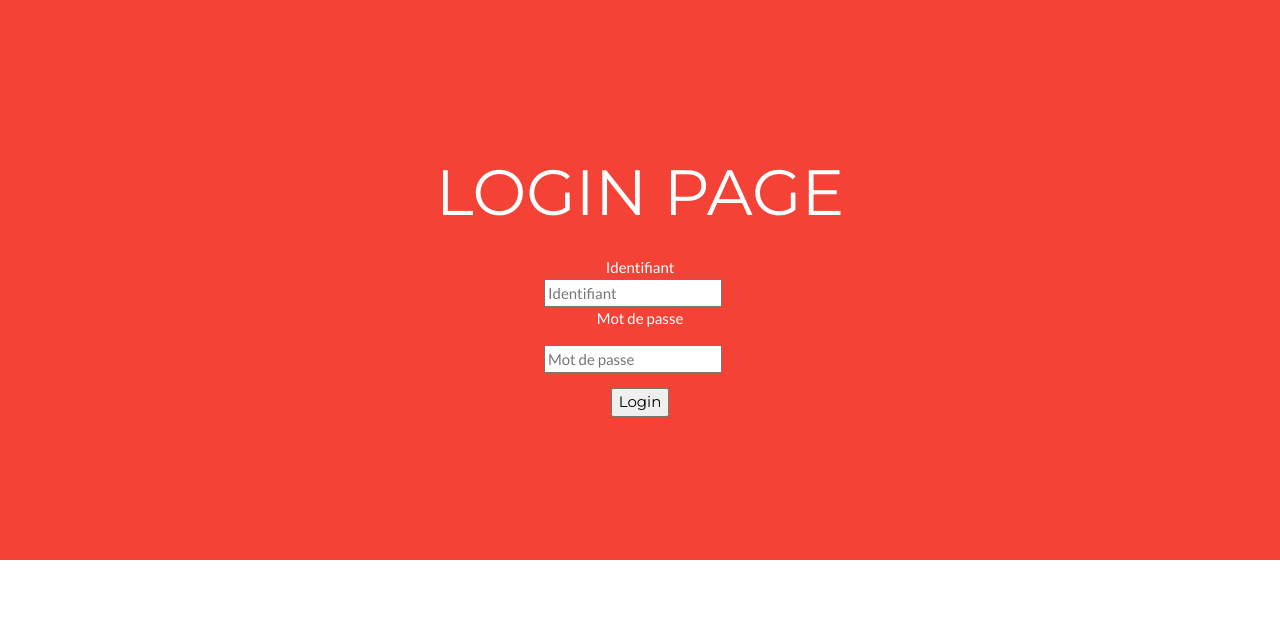
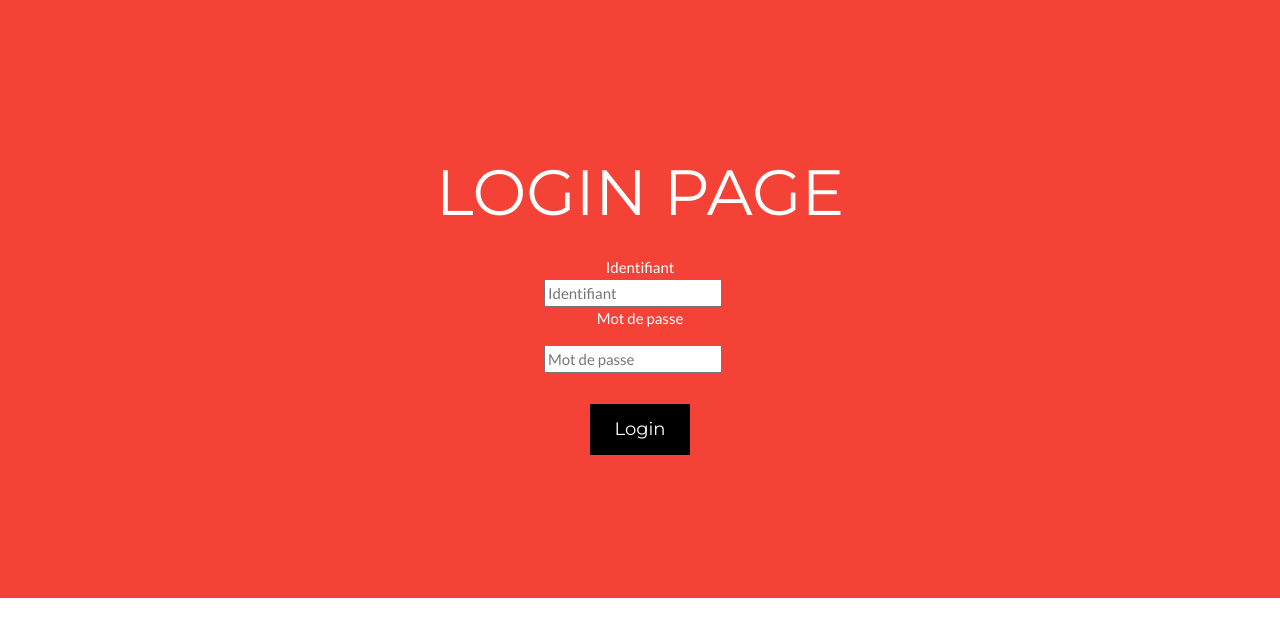
Before and after one commit to RenauxLouis/Server-Transaction-Record, a Flask app: page /login in a window 1280 px wide. Shown: the top 637 px of the page. Run offline with Flask 2, Linux system fonts and the light colour scheme.

Commit message:
clean UI

```diff
--- a/templates/new_login.html
+++ b/templates/new_login.html
@@ -38,7 +38,7 @@ body,h1,h2,h3,h4,h5,h6 {font-family: "Lato", sans-serif}
     </div>
     <div class="field">
       <p class="control">
-        <button type="submit" class="button is-success">
+        <button type="submit" class="w3-button w3-black w3-padding-large w3-large w3-margin-top">
           Login
         </button>
       </p>
```
